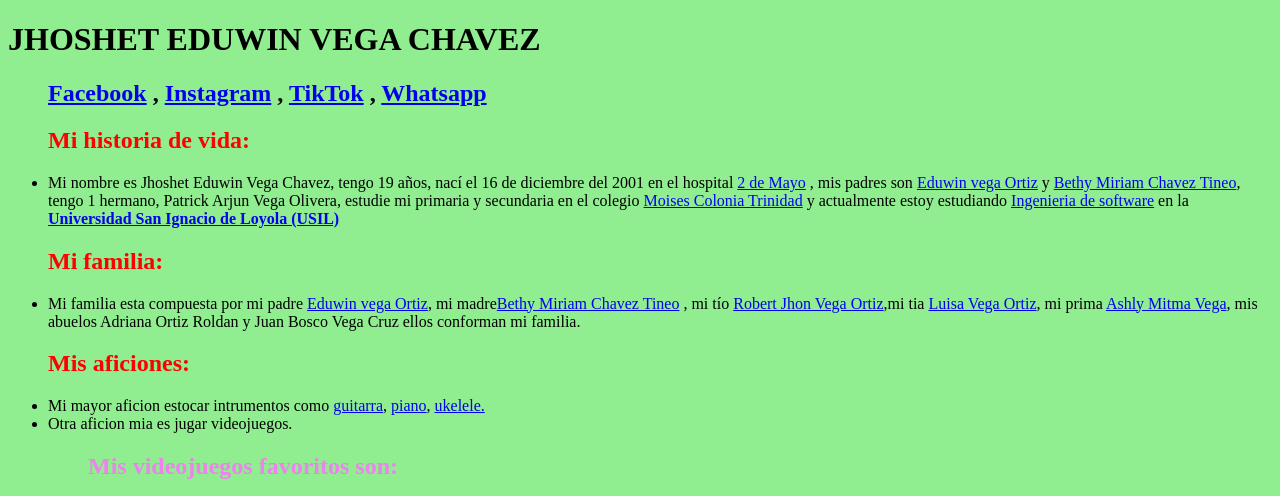
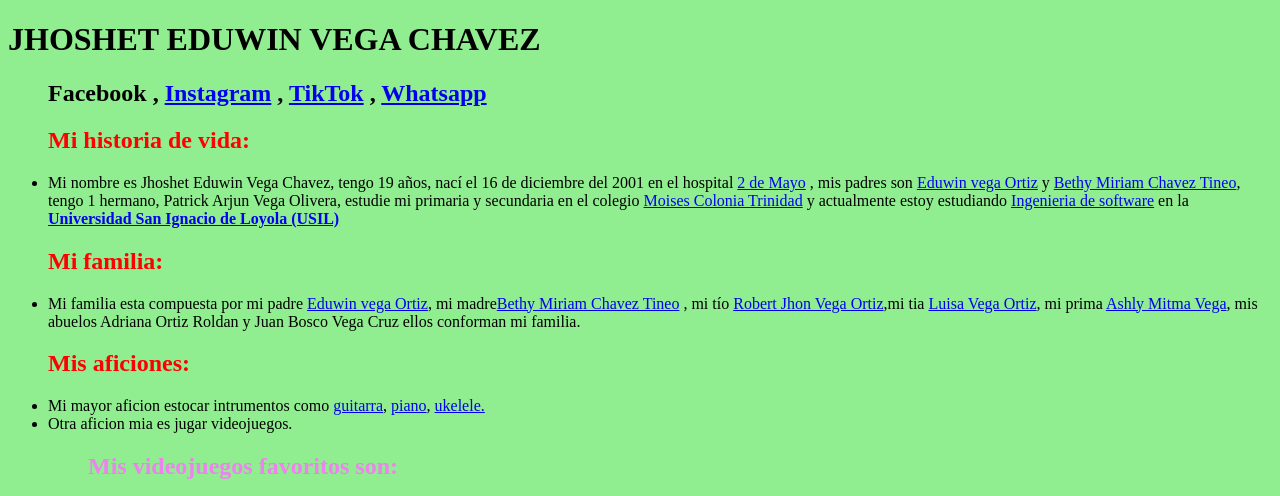
Before and after one commit to JHOSHETVEGA/Jhoshetvega, a plain HTML site: page index.html in a window 1280 px wide. Shown: the top 496 px of the page. Drawn offline with Linux system fonts and the light colour scheme.

Commit message:
Update index.html

```diff
--- a/index.html
+++ b/index.html
@@ -9,7 +9,7 @@
         </head>
         <nav class="main-nav">
             <ul class="menu">
-                <h1> <a href="https://www.facebook.com/profile.php?id=100009919325323" target="_blank" class="menu_link">Facebook</a> ,                    <a href="https://www.instagram.com/jhoshetvegafabp/" target="_blank" class="menu_link">Instagram</a>  ,                       <a href="https://www.tiktok.com/@jhoshetvegapc79?lang=es&is_copy_url=1&is_from_webapp=v1" target="_blank" class="menu_link">TikTok</a>       ,                              <a href="https://api.whatsapp.com/send?phone=977782376&text=Hola%20=)" target="_blank" class="menu_link">Whatsapp</a></h1>
+                <h1 <a href="https://www.facebook.com/profile.php?id=100009919325323" target="_blank" class="menu_link">Facebook</a> ,                    <a href="https://www.instagram.com/jhoshetvegafabp/" target="_blank" class="menu_link">Instagram</a>  ,                       <a href="https://www.tiktok.com/@jhoshetvegapc79?lang=es&is_copy_url=1&is_from_webapp=v1" target="_blank" class="menu_link">TikTok</a>       ,                              <a href="https://api.whatsapp.com/send?phone=977782376&text=Hola%20=)" target="_blank" class="menu_link">Whatsapp</a></h1>
             </ul>
         </nav>
         <ul><h2 style="color: red;">Mi historia de vida:</h2>
```
